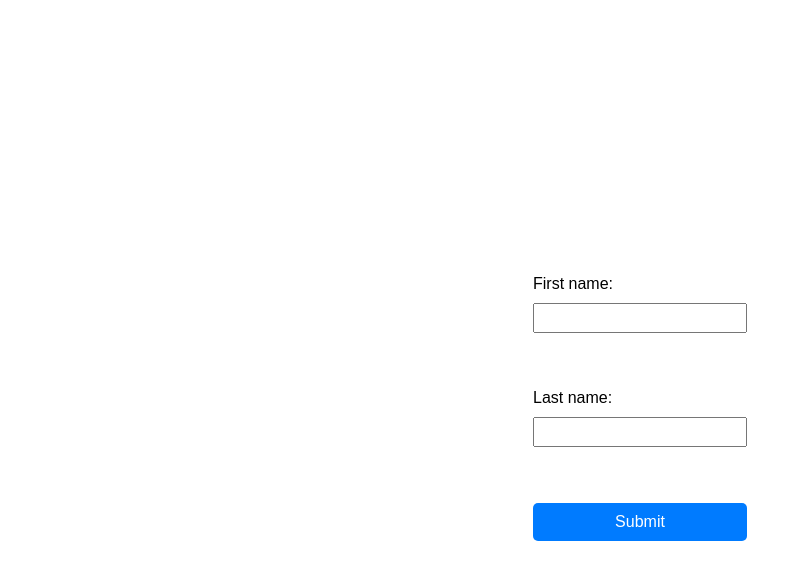
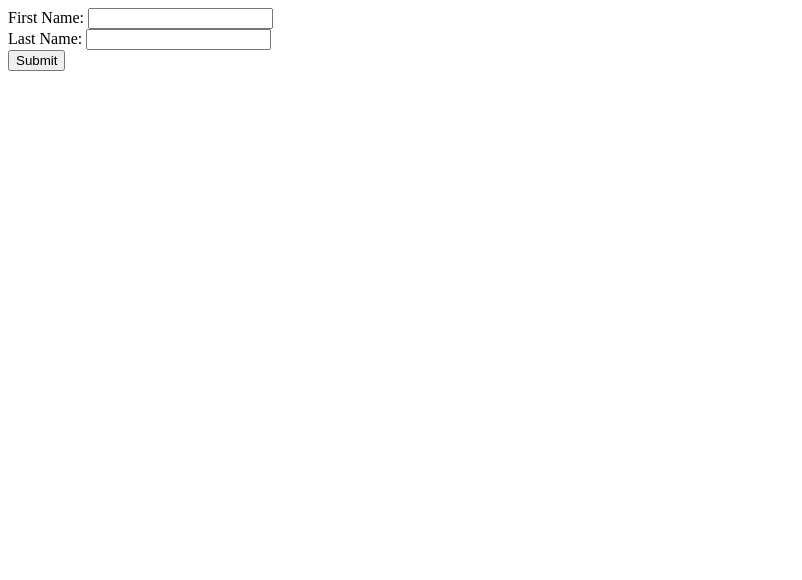
Before and after one commit to acciojob/form-login-knightcoder0108, a website: page main.html in a window 1280 px wide. Shown: the whole page, without its empty margins (0-802 px from the left). Drawn offline with Linux system fonts and the light colour scheme.

Commit message:
created a submission

```diff
--- a/main.html
+++ b/main.html
@@ -3,17 +3,19 @@
 <head>
     <meta charset="UTF-8">
     <meta name="viewport" content="width=device-width, initial-scale=1.0">
-    <title>Form Login</title>
-    <link rel="stylesheet" href="styles.css">
+    <title>Form Example</title>
 </head>
 <body>
-    <form id="loginForm">
-        <label for="firstName">First name:</label>
-        <input type="text" id="firstName" name="firstName"><br><br>
-        <label for="lastName">Last name:</label>
-        <input type="text" id="lastName" name="lastName"><br><br>
-        <input type="button" value="Submit" onclick="getFormvalue()">
+    <form id="nameForm">
+        <label for="firstName">First Name:</label>
+        <input type="text" id="firstName" name="firstName" required>
+        <br>
+        <label for="lastName">Last Name:</label>
+        <input type="text" id="lastName" name="lastName" required>
+        <br>
+        <button type="button" onclick="getFormvalue()">Submit</button>
     </form>
+
     <script src="script.js"></script>
 </body>
 </html>
--- a/script.js
+++ b/script.js
@@ -1,11 +1,11 @@
 function getFormvalue() {
     // Get the form element
-    const form = document.getElementById('loginForm');
+    var form = document.getElementById('nameForm');
 
-    // Get the values of the input fields
-    const firstName = form.elements['firstName'].value;
-    const lastName = form.elements['lastName'].value;
+    // Get the values of first name and last name
+    var firstName = form.elements['firstName'].value;
+    var lastName = form.elements['lastName'].value;
 
-    // Display the alert with the first and last names
-    alert(`${firstName} ${lastName}`);
+    // Display the alert with the first and last name
+    alert(firstName + " " + lastName);
 }
--- a/styles.css
+++ /dev/null
@@ -1,38 +0,0 @@
-/*  your css code here. If applicable */
-body {
-    display: flex;
-    justify-content: center;
-    align-items: center;
-    height: 100vh;
-    font-family: Arial, sans-serif;
-}
-
-form {
-    display: flex;
-    flex-direction: column;
-    gap: 10px;
-}
-
-label {
-    font-size: 16px;
-}
-
-input[type="text"] {
-    padding: 5px;
-    font-size: 14px;
-    width: 200px;
-}
-
-input[type="button"] {
-    padding: 10px;
-    background-color: #007bff;
-    color: white;
-    border: none;
-    cursor: pointer;
-    border-radius: 5px;
-    font-size: 16px;
-}
-
-input[type="button"]:hover {
-    background-color: #0056b3;
-}
```
